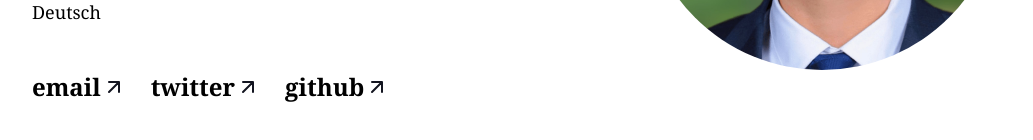
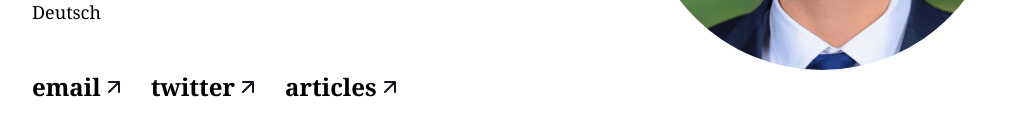
Before and after one commit to LucasLeRay/personal-website, a React (Create React App) app: page / in a window 1280 px wide. Shown: the part 510-650 px from the top of the page, without its empty margins (123-1156 px from the left). Built offline with nearby package versions, Linux system fonts and the light colour scheme.

Commit message:
Add link to articles

```diff
--- a/src/App.js
+++ b/src/App.js
@@ -23,7 +23,7 @@ function App() {
           <div className="Links">
             <a href="mailto:lucas.a.leray@gmail.com" rel="noopener noreferrer">email</a>
             <a href="https://twitter.com/Lucas_Le_Ray" target="_blank" rel="noopener noreferrer">twitter</a>
-            <a href="https://github.com/LucasLeRay" target="_blank" rel="noopener noreferrer">github</a>
+            <a href="https://lucas-le-ray.notion.site/" target="_blank" rel="noopener noreferrer">articles</a>
           </div>
       </div>
       <img src={profile_src} alt="Lucas Le Ray"/>
```
